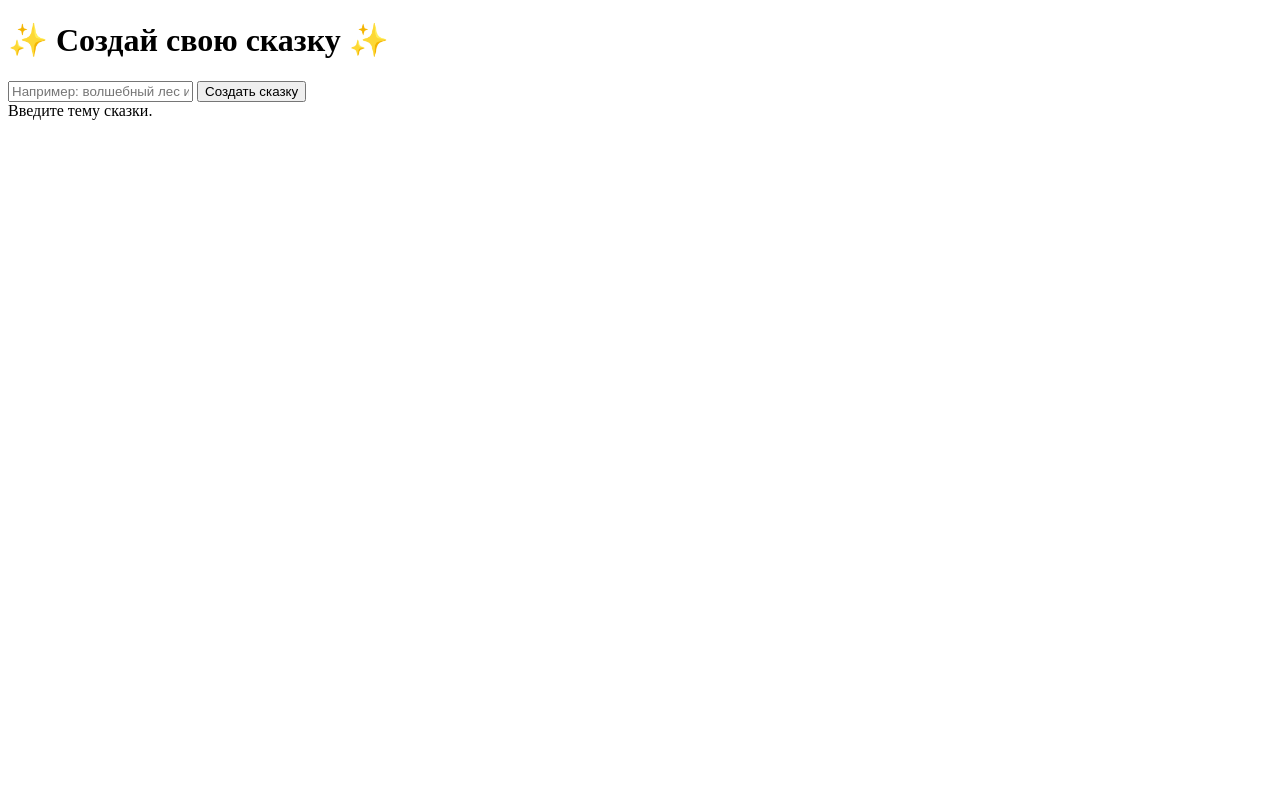
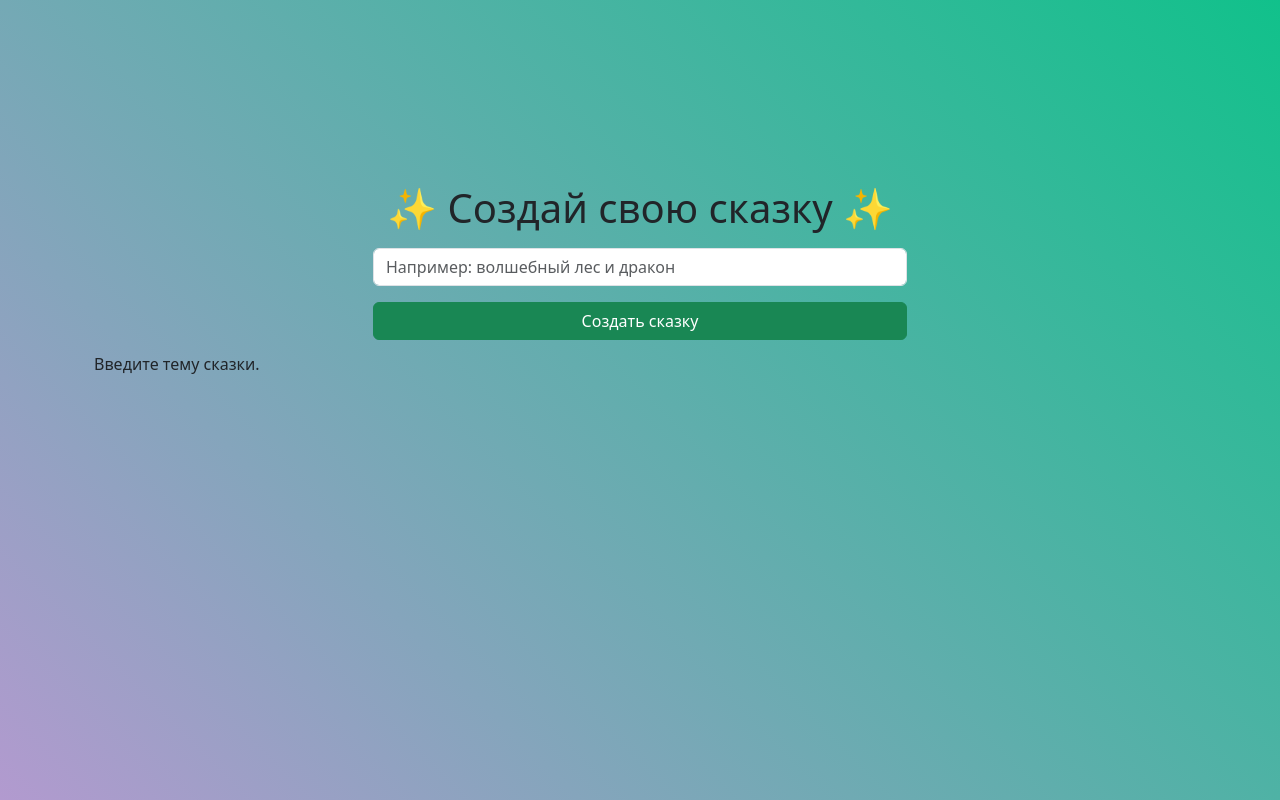
Before and after one commit to nilobodin/fairyAi, a website: page index.html in a window 1280 px wide. Both pictures are taken after a click on the button "Создать сказку". Drawn offline with nearby package versions, Linux system fonts and the light colour scheme.

Commit message:
add styles

```diff
--- /dev/null
+++ b/css/style.css
@@ -0,0 +1,20 @@
+* {
+    font-family: system-ui, -apple-system, BlinkMacSystemFont, 'Segoe UI', Roboto, Oxygen, Ubuntu, Cantarell, 'Open Sans', 'Helvetica Neue', sans-serif
+}
+
+body {
+    background: linear-gradient(45deg, rgb(178, 154, 207), rgb(17, 193, 139));
+}
+
+.container{
+    min-height: 100vh;
+}
+
+.container-md {
+    min-height: 70vh;
+}
+
+.result-text {
+    font-weight: 600;
+    font-size: 18px;
+}
--- a/index.html
+++ b/index.html
@@ -4,23 +4,40 @@
 <head>
     <meta charset="UTF-8">
     <meta name="viewport" content="width=device-width, initial-scale=1.0">
+    <link href="https://cdn.jsdelivr.net/npm/bootstrap@5.3.8/dist/css/bootstrap.min.css" rel="stylesheet"
+        integrity="sha384-sRIl4kxILFvY47J16cr9ZwB07vP4J8+LH7qKQnuqkuIAvNWLzeN8tE5YBujZqJLB" crossorigin="anonymous">
+    <link rel="stylesheet" href="css/style.css">
     <title>Генератор сказок</title>
 </head>
 
 <body>
     <div class="container">
-        <h1>✨ Создай свою сказку ✨</h1>
+        <div class="container-md d-flex justify-content-center flex-column gap-2">
+            <h1 class="text-center">✨ Создай свою сказку ✨</h1>
 
-        <input type="text" id="theme" placeholder="Например: волшебный лес и дракон">
-        <button onclick="generate()">Создать сказку</button>
+            <div class="row justify-content-center">
+                <div class="col-md-6 ">
+                    <input type="text" class="form-control" id="theme" placeholder="Например: волшебный лес и дракон">
+                    <div class="d-grid mt-3">
+                        <button onclick="generate()" class="btn btn-success">Создать сказку</button>
+                    </div>
+                </div>
+            </div>
 
-        <div id="result"></div>
+            <div class="container-sm result-container">
+                <div class="row">
+                    <div id="result" class="row mt-1"></div>
+                    <div class="image-result row"></div>
+                </div>
+            </div>
+        </div>
     </div>
 
     <script>
         async function generate() {
             const themeInput = document.getElementById("theme");
             const resultDiv = document.getElementById("result");
+            const imageDiv = document.querySelector(".image-result");
             const theme = themeInput.value.trim();
 
             if (!theme) {
@@ -42,8 +59,8 @@
                 if (data.error) {
                     resultDiv.innerText = data.error;
                 } else {
-                    resultDiv.innerHTML = `<p class='result-text'>${data.text}</p>` +
-                        data.images.map(url => `<img src="${url}" class='result-img'/>`).join("");
+                    resultDiv.innerHTML = `<p class='result-text'>${data.text}</p>`;
+                    imageDiv.innerHTML = data.images.map(url => `<img src="${url}" class='result-img col-md-6'/>`).join("");
                 }
 
             } catch (error) {
@@ -51,6 +68,9 @@
             }
         }
     </script>
+    <script src="https://cdn.jsdelivr.net/npm/bootstrap@5.3.8/dist/js/bootstrap.bundle.min.js"
+        integrity="sha384-FKyoEForCGlyvwx9Hj09JcYn3nv7wiPVlz7YYwJrWVcXK/BmnVDxM+D2scQbITxI"
+        crossorigin="anonymous"></script>
 </body>
 
 </html>
--- a/package.json
+++ b/package.json
@@ -13,6 +13,7 @@
   "type": "module",
   "dependencies": {
     "axios": "^1.13.5",
+    "bootstrap": "^5.3.8",
     "cors": "^2.8.6",
     "dotenv": "^17.3.1",
     "express": "^5.2.1"
```
Also changed, not shown: server.js (+4 -6 lines), README.md, 1 other file.
